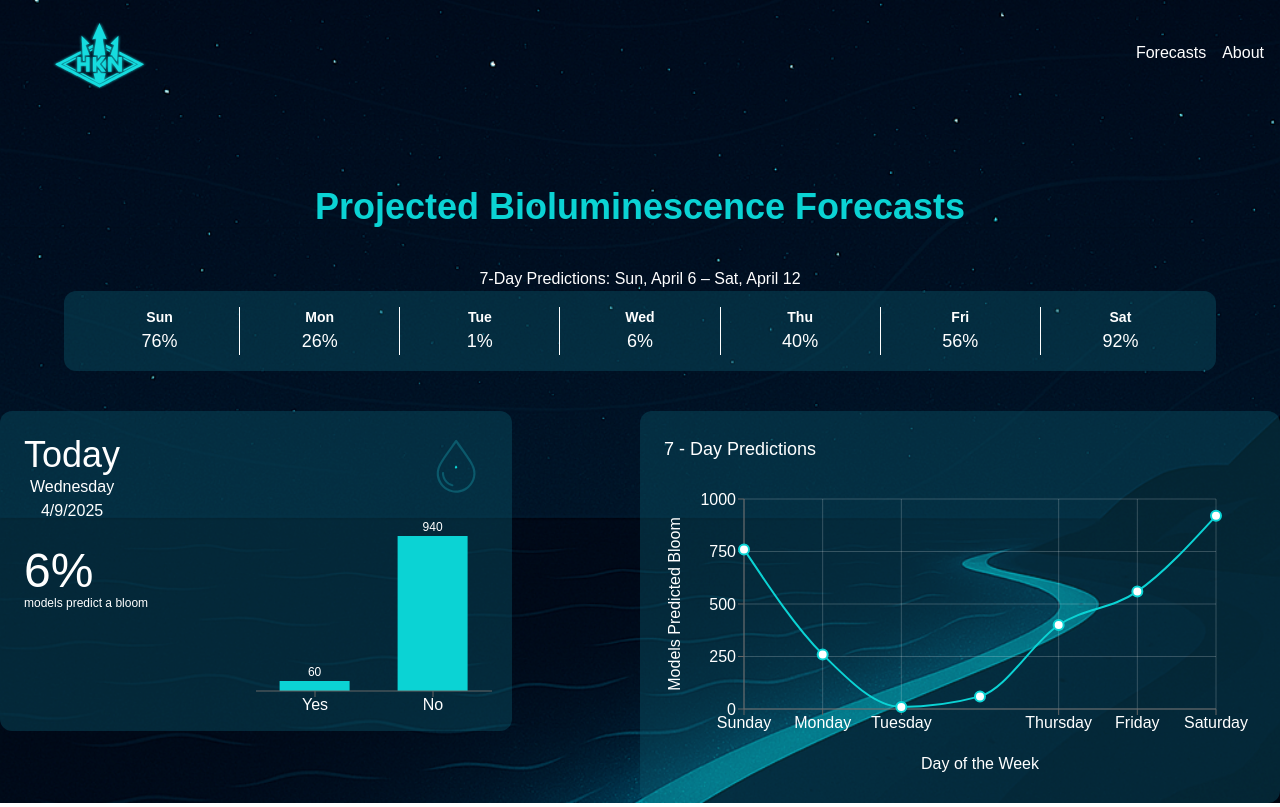
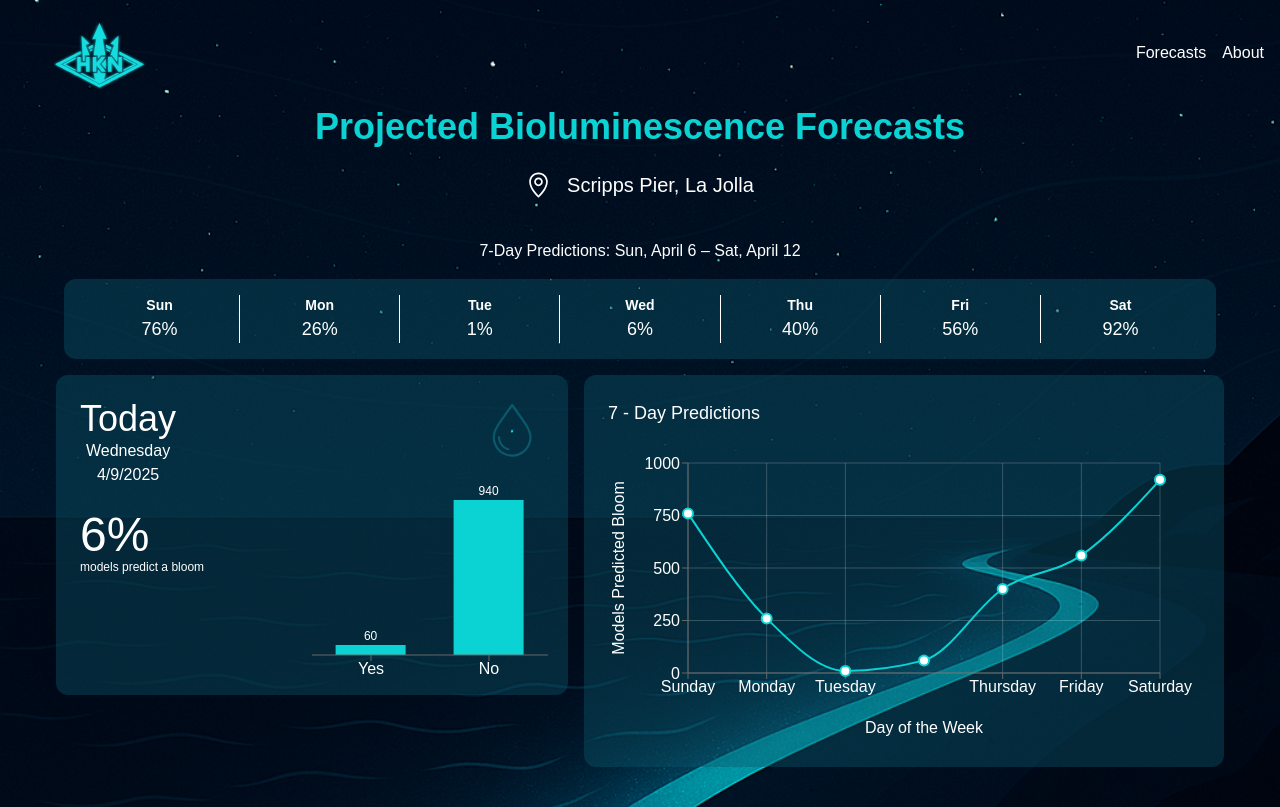
Before and after one commit to nathanieleh/HAB-Project-Website, a Next.js app in the folder frontend/: page / in a window 1280 px wide. Built offline with nearby package versions, Linux system fonts and the light colour scheme.

Commit message:
Format and complete main page

```diff
--- a/frontend/src/app/page.js
+++ b/frontend/src/app/page.js
@@ -2,14 +2,10 @@ import Today from "../components/Today";
 import Graph from "../components/Graph";
 import Navbar from "../components/Navbar";
 import TopBar from "../components/TopBar";
+import Image from "next/image";
 
-// Fetch forecasts from backend
-async function getForecasts() {
-  let forecasts;;
-  fetch("/dummy_data.json")
-    .then((res) => res.json())
-    .then((json) => forecasts = json);
-  return forecasts;
+// Function to scroll the top bar to today, if on phone
+function scrollToToday() {
 }
 
 export default async function Home() {
@@ -24,12 +20,24 @@ export default async function Home() {
     { "day": "Saturday", "value": 920 }
   ]
   return (
-    <main className="min-h-screen h-auto bg-[url(/background.png)] bg-cover bg-no-repeat bg-fixed">
+    <main className="min-h-screen h-auto bg-[url(/background.png)] bg-cover bg-no-repeat bg-fixed items-center">
       <Navbar />
-      <h1 className="text-4xl font-bold text-center mt-[10vh] text-secondary shadow">
+      <h1 className="text-4xl font-bold text-center text-secondary shadow">
         Projected Bioluminescence Forecasts
       </h1>
-      <h2 className="text-center text-white mt-[5vh]">
+      <div className="flex flex-row mt-[3vh] justify-center">
+        <Image
+          src="/location.svg"
+          alt="Location Pin"
+          width={25}
+          height={25}
+          className="mr-4"
+        />
+        <h2 className="text-xl text-white text-center">
+          Scripps Pier, La Jolla
+        </h2>
+      </div>
+      <h2 className="text-center text-white mt-[5vh] mb-4">
         7-Day Predictions: {
           (() => {
             const today = new Date();
@@ -45,12 +53,12 @@ export default async function Home() {
           })()
         }
       </h2>
-      <div className="flex items-center justify-center mb-[5vh]">
+      <div className="flex items-center justify-center mb-4">
         <TopBar forecasts={forecasts} className=""/>
       </div>
-      <div className="flex flex-col md:flex-row justify-center items-center gap-x-[10vw] gap-y-[4vh] md:gap-y-0">
+      <div className="flex flex-col md:flex-row justify-center items-center space-x-0 md:space-x-4 gap-y-4 md:gap-y-0">
         <Today forecasts={forecasts} className="md:self-start"/>
-        <Graph forecasts={forecasts} className=""/>
+        <Graph forecasts={forecasts} className="mb-[5vh]"/>
       </div>
     </main>
   );
```
Also changed, not shown: frontend/public/location.svg.
